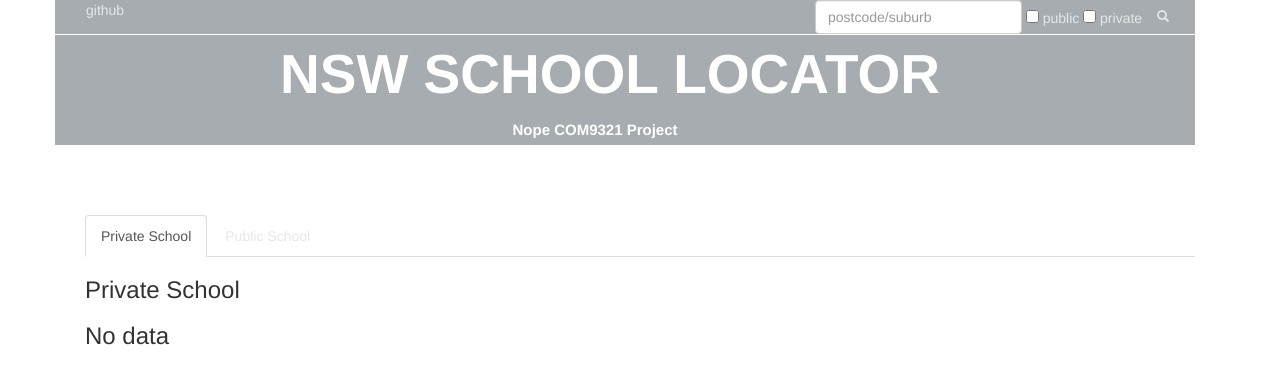
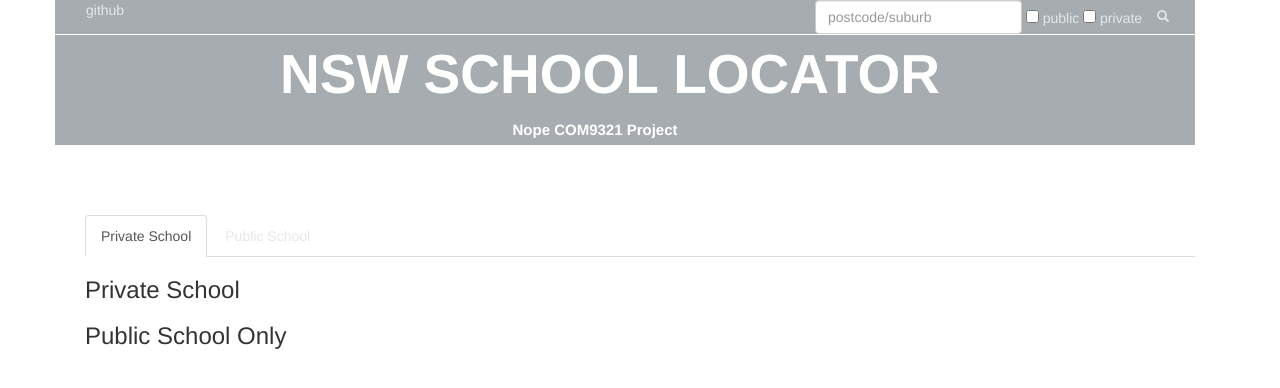
Before and after one commit to yuyoux/NSW-School-Locator, a Flask app: template templates/gov.html in a window 1280 px wide. Shown: the top 388 px of the page. Run offline with Flask 2, Linux system fonts and the light colour scheme; the template is opened without the code that fills it: most values are stand-ins (such as "Sample title", 1, 10 or a date in 2020); parts of the project's set-up code (start-up, migrations or seed data) failed here and were passed over; some libraries are stand-ins or nearby versions.

Commit message:
Update gov.html

```diff
--- a/templates/gov.html
+++ b/templates/gov.html
@@ -1,6 +1,6 @@
 {% extends 'client.html' %}
 {% block private %}
-	<h3>No data </h3>
+	<h3>Public School Only </h3>
 {%endblock%}
 
 {% block public %}
@@ -39,7 +39,7 @@
 					{% for school in schools %}
 					<tr>
 						<td >
-						<button class="btn btn-xs " style="background:none" data-toggle="modal" data-target="#{{schools[school]['count']|replace('a','b')}}" >
+						<button class="btn btn-xs " id="info-btn" style="background:none" data-toggle="modal" data-target="#{{schools[school]['count']|replace('a','b')}}" >
 							{{ school }}
 						</button>
 						{% if schools[school]['disable_support'] %}
@@ -107,7 +107,7 @@
 						<td>{{ schools[school]['street'] }}</td>
 						<td>
 						{% if schools[school]['attendence rate'] %}
-						<button class="btn btn-sm " data-toggle="modal" data-target="#{{schools[school]['count']}}" >
+						<button class="btn btn-sm " id="rate-btn" data-toggle="modal" data-target="#{{schools[school]['count']}}" >
 							<span class="glyphicon glyphicon-stats" ></span>
 						</button>
 						<div class="modal fade" id="{{schools[school]['count']}}" tabindex="-1" role="dialog" aria-labelledby="Label1" aria-hidden="true">
@@ -156,7 +156,7 @@
 						</td>
 						<td>
 						{% if schools[school]['entry score'] %}
-						<button class="btn btn-sm " data-toggle="modal" data-target="#{{schools[school]['count']|replace('a','c')}}" >
+						<button class="btn btn-sm " id="btn-entry" data-toggle="modal" data-target="#{{schools[school]['count']|replace('a','c')}}" >
 							<span class="glyphicon glyphicon-stats" ></span>
 						</button>
 						<div class="modal fade" id="{{schools[school]['count']|replace('a','c')}}" tabindex="-1" role="dialog" aria-labelledby="Label3" aria-hidden="true">
```
